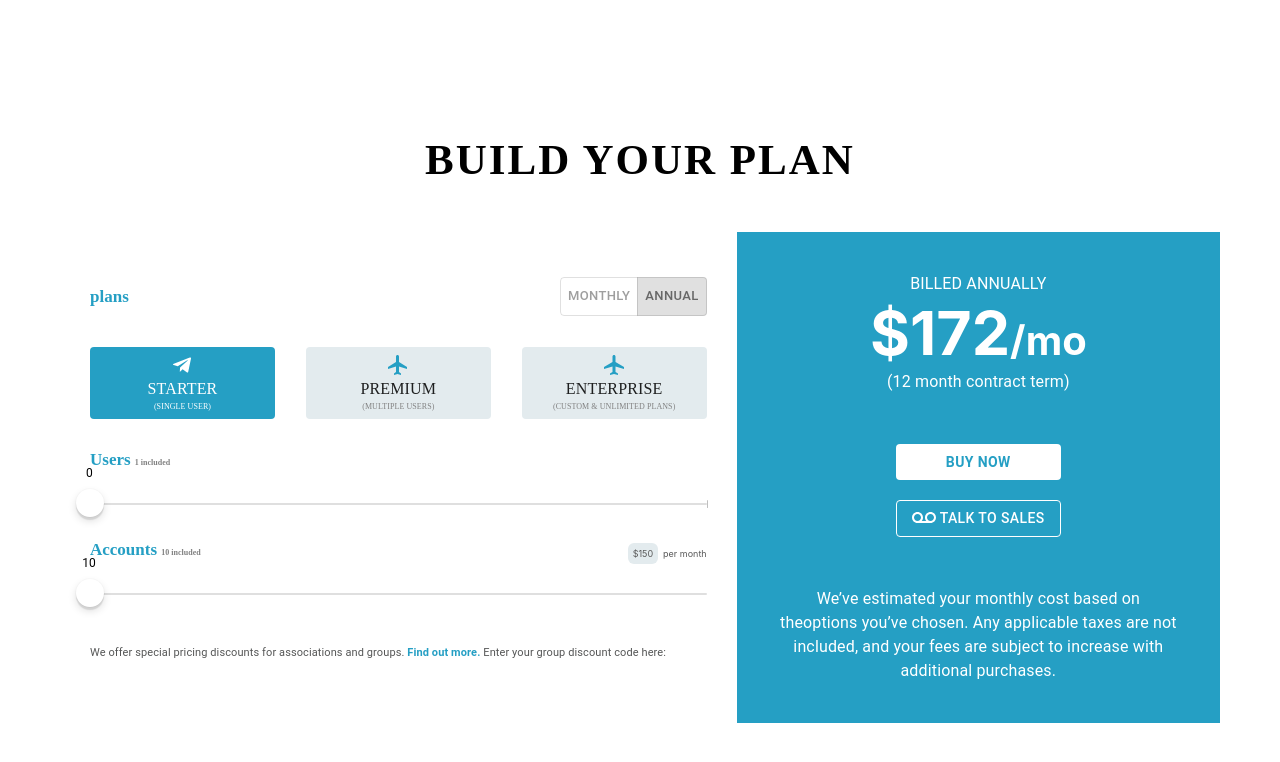
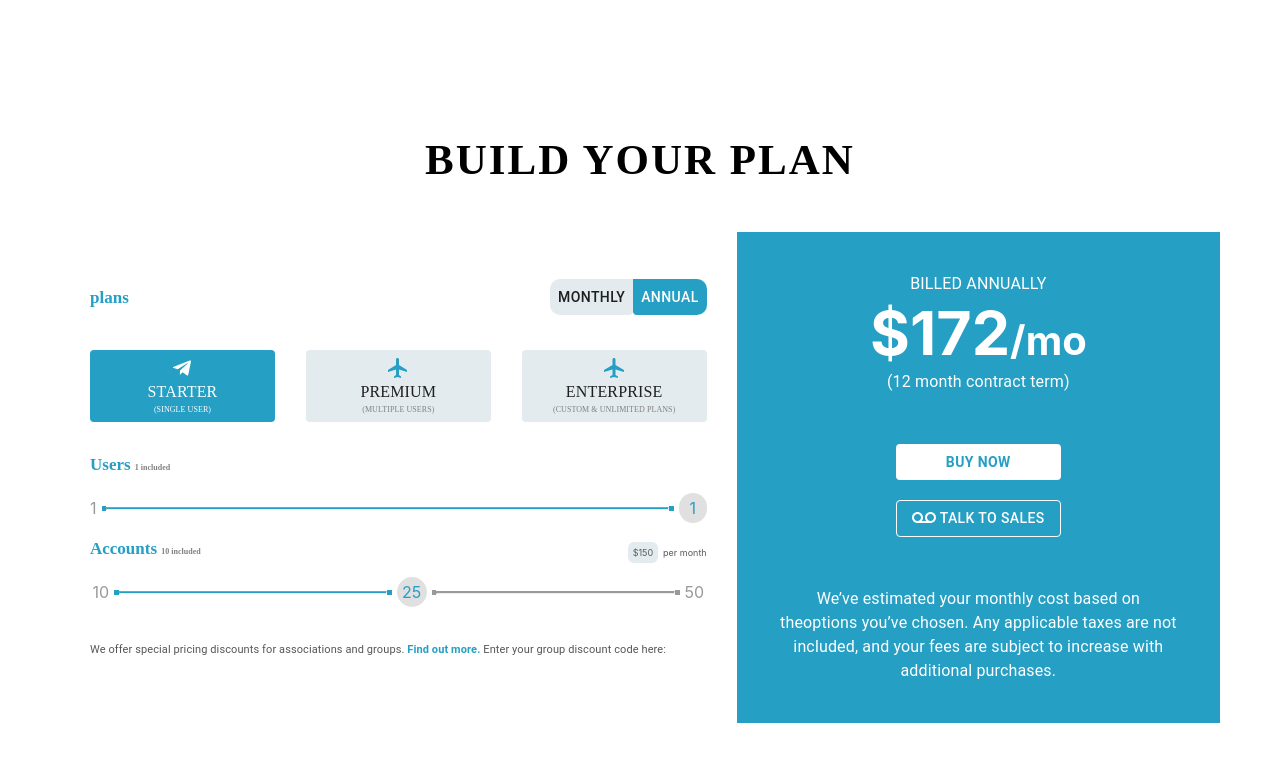
Before and after one commit to idea2life/proejct-management-react, a React (Create React App) app: page /plan in a window 1280 px wide. Shown: the top 762 px of the page. Built offline with nearby package versions, Linux system fonts and the light colour scheme.

Commit message:
some udpate

```diff
--- a/src/views/Plan/index.js
+++ b/src/views/Plan/index.js
@@ -7,6 +7,7 @@ import classNames from 'classnames';
 import styles from './plan.scss';
 import ToggleButton from '@material-ui/lab/ToggleButton';
 import ToggleButtonGroup from '@material-ui/lab/ToggleButtonGroup';
+import TextField from '@material-ui/core/TextField';
 import TelegramIcon from '@material-ui/icons/Telegram';
 import FlightIcon from '@material-ui/icons/Flight';
 import VoicemailIcon from '@material-ui/icons/Voicemail';
@@ -97,7 +98,7 @@ export default class Home extends React.Component {
         }
     }
 
-    handleBilledStateChange = (event, value) => {
+    handleBilledStateChange = (value) => {
         this.setState({ billedState: value });
     };
 
@@ -165,6 +166,35 @@ export default class Home extends React.Component {
         )
     }
 
+    parBarComponent = (type, val3) => {
+        const color = type === 1 ? '#259fc4' : '#999999';
+        return(
+            <div style = {{ display: 'flex', width: type === 1 && val3 ? '45%' : '100%', alignItems: 'center', padding: 5 }}>
+                <div style = {{ width: 5, height: 5, backgroundColor: color }}>
+                </div>
+                <hr style = {{ backgroundColor: color, width: '100%', height: 1 }}></hr>
+                <div style = {{ width: 5, height: 5, backgroundColor: color }}>
+                </div>
+            </div>
+        )
+    }
+    barComponent = (val1, val2, val3) => {
+        return(
+            <div style = {{ display: 'flex', width: '100%', justifyContent: 'center', alignItems: 'center', padding: '0px 0' }}>
+                <div style = {{ color: '#999999' }}>{val1}</div>
+                {this.parBarComponent(1, val3)}
+                <div style = {{ width: 30, height: 30, backgroundColor: 'rgba(0, 0, 0, 0.12)', borderRadius: 15, color: '#259fc4', display: 'flex', justifyContent: 'center', alignItems: 'center' }}>{val2}</div>
+                {
+                    val3 &&
+                    <div style = {{ width: '45%', display: 'flex', justifyContent: 'center', alignItems: 'center' }}>
+                        {this.parBarComponent(2)}
+                        <div style = {{ color: '#999999' }}>{val3}</div>
+                    </div>
+                }
+            </div>
+        )
+    }
+
     render() {
         return (
             <div className = "container">
@@ -180,10 +210,10 @@ export default class Home extends React.Component {
                     <Grid container item xs={7} style={{height: '100%', padding: 30}}>
                         <Grid container item xs={12} justify="space-between" alignItems="center">
                             <Typography className = "dis-text">plans</Typography>
-                            <ToggleButtonGroup size="small" value={this.state.billedState} exclusive onChange={this.handleBilledStateChange}>
-                                <CssToggleButton key={1} value="Monthly">Monthly</CssToggleButton>
-                                <CssToggleButton key={2} value="Annual">Annual</CssToggleButton>
-                            </ToggleButtonGroup>
+                            <div style = {{ display : 'flex' }}>
+                                <Button className = {classNames({ "billedBtn": true, "leftBtn": true, "billedSelectedBtn": this.state.billedState !== 'Annual' })} onClick= {() => { this.handleBilledStateChange("Monthly"); }}>Monthly</Button>
+                                <Button className = {classNames({ "billedBtn": true, "rightBtn": true, "billedSelectedBtn": this.state.billedState === 'Annual' })} onClick= {() => { this.handleBilledStateChange("Annual"); }}>Annual</Button>
+                            </div>
                         </Grid>
                         <Grid container item xs={12} justify="space-between" alignItems="center">
                             {this.planButton("Starter")}
@@ -194,7 +224,7 @@ export default class Home extends React.Component {
                             this.state.planState === 'Starter' &&
                             <div style = {{ width: '100%' }}>
                                 <p className = "dis-text">Users <span className = "smallText">1 included</span></p>
-                                <IOSSlider aria-label="ios slider" defaultValue={0} marks={marks} valueLabelDisplay="on" max={1} />
+                                {this.barComponent(1, 1)}
                                 <div className = "part-container">
                                     <p className = "dis-text">Accounts <span className = "smallText">10 included</span></p>
                                     <div>
@@ -202,7 +232,62 @@ export default class Home extends React.Component {
                                         <span className="small-black">per month</span>
                                     </div>
                                 </div>
-                                <IOSSlider aria-label="ios slider" defaultValue={0} marks={marks} valueLabelDisplay="on" max={50} min={10} />
+                                {this.barComponent(10, 25, 50)}
+                            </div>
+                        }
+                        {
+                            this.state.planState === 'Premium' &&
+                            <div style = {{ width: '100%' }}>
+                                <div className = "part-container">
+                                    <p className = "dis-text">Users <span className = "smallText">10 included</span></p>
+                                    <div>
+                                        <span className={classNames({"small-black": true, "small-wrapper": true})}>$40</span>
+                                        <span className="small-black">per month</span>
+                                    </div>
+                                </div>
+                                {this.barComponent(10, 75, 250)}
+                                <div className = "part-container">
+                                    <p className = "dis-text">Accounts <span className = "smallText">50 included</span></p>
+                                    <div>
+                                        <span className={classNames({"small-black": true, "small-wrapper": true})}>$150</span>
+                                        <span className="small-black">per month</span>
+                                    </div>
+                                </div>
+                                {this.barComponent(50, 200, 1000)}
+                            </div>
+                        }
+                        {
+                            this.state.planState === 'Enterprise' &&
+                            <div style = {{ width: '100%' }}>
+                                <div className = "part-container">
+                                    <p className = "dis-text">Users <span className = "smallText">10 included</span></p>
+                                    <div>
+                                        <span className={classNames({"small-black": true, "small-wrapper": true})}>$40</span>
+                                        <span className="small-black">per month</span>
+                                    </div>
+                                </div>
+                                {this.barComponent(10, 75, 250)}
+                                <div>
+                                    <p style = {{ fontWeight: 'bold', paddingTop: 20 }}>Accounts <span style = {{ fontWeight: '400' }}>UNLIMITED</span></p>
+                                    <div style = {{ display: 'flex', justifyContent: 'space-between', alignItems: 'center', color: 'cadetblue' }}>
+                                        <p>Enter your enterprise pricing code here: &nbsp;</p>
+                                        <TextField
+                                            id="price"
+                                            label="price"
+                                            variant="outlined"
+                                            size = "small"
+                                            style = {{ height: 40 }}
+                                        />
+                                    </div>
+                                    <div style = {{ display: 'flex', justifyContent: 'center', alignItems: 'center' }}>
+                                        <div style = {{ textAlign: 'right' }}>
+                                            <p style = {{ color: 'cadetblue' }}>Don't have a code and would like a Unlimited plan option</p>
+                                            <p style = {{ color: '#259fc4', fontWeight: 'bold' }}>Talk to sales</p>
+                                        </div>
+                                        <VoicemailIcon style = {{ color: '#259fc4', fontSize: 80, marginLeft: 20 }}/>
+
+                                    </div>
+                                </div>
                             </div>
                         }
                         {
--- a/src/views/Plan/plan.scss
+++ b/src/views/Plan/plan.scss
@@ -14,6 +14,27 @@
     font-family: "Gadugi" !important;
     font-weight: bold !important;
     padding-bottom: 50px;
+}
+
+.billedBtn {
+    background-color: #e3ebee!important;
+}
+
+.billedSelectedBtn {
+    background-color: #259fc4!important;
+    color: #ffffff!important;
+}
+
+.leftBtn {
+    border-top-left-radius: 10px!important;
+    border-bottom-left-radius: 10px!important;
+    border-top-right-radius: 0px!important;
+}
+
+.rightBtn {
+    border-top-right-radius: 10px!important;
+    border-bottom-right-radius: 10px!important;
+    border-top-left-radius: 0px!important;
 }
 
 .planBtn {
```
